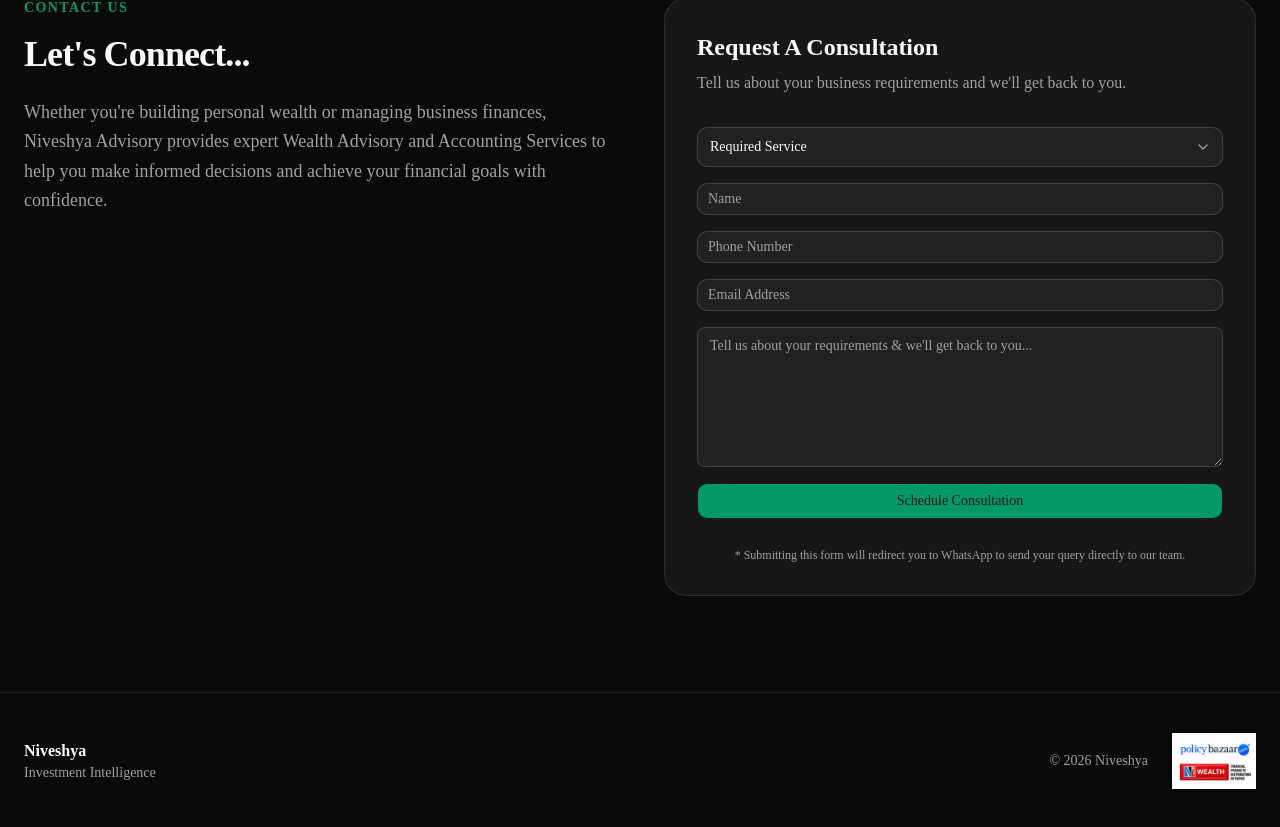
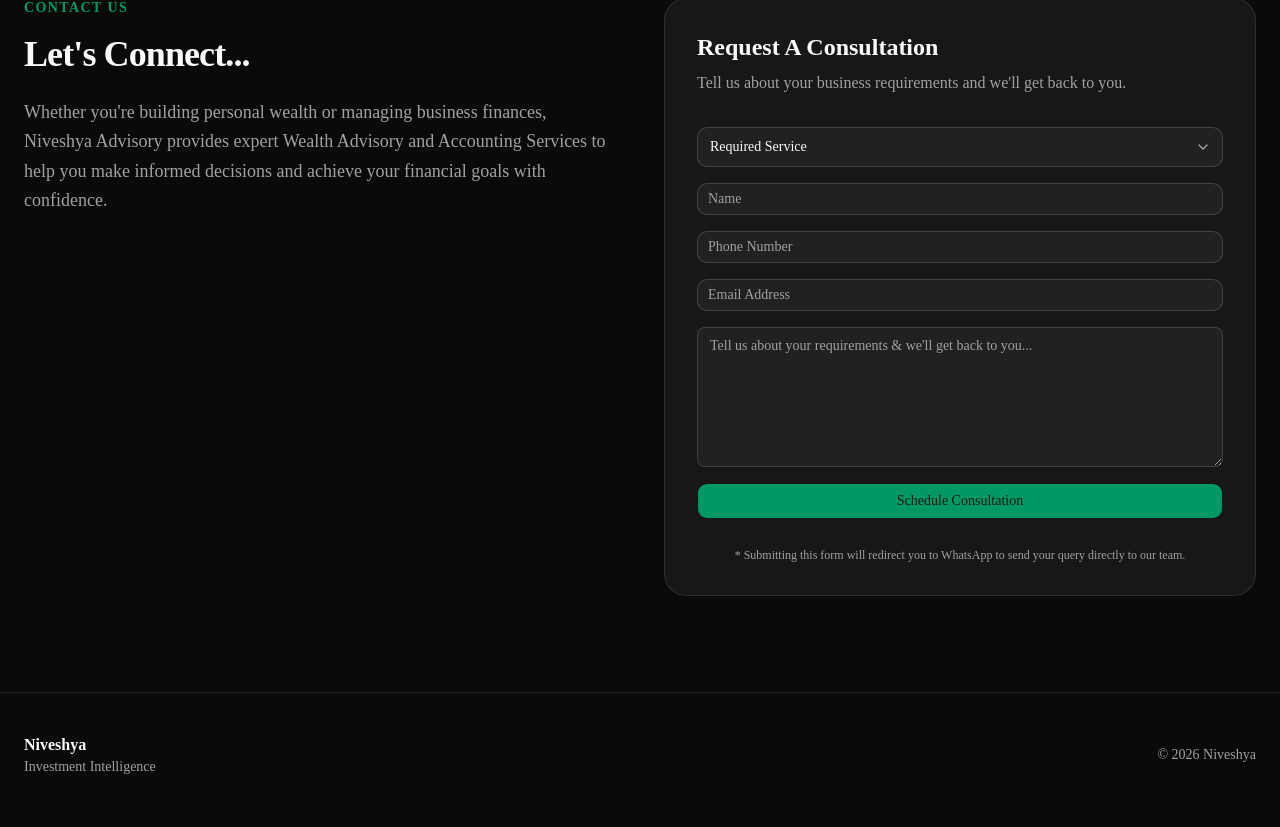
Before and after one commit to habibieebhy/niveshya, a Next.js app: page /accounting in a window 1280 px wide. Shown: the part 3533-4360 px from the top of the page. Built offline with nearby package versions, Linux system fonts and the light colour scheme; no server answers; what drizzle-zod would draw is missing.

Commit message:
looks good3

```diff
--- a/components/footer/Footer.tsx
+++ b/components/footer/Footer.tsx
@@ -1,6 +1,15 @@
+"use client";
+
+import { usePathname } from "next/navigation";
+
 export default function Footer() {
+  const pathname = usePathname();
+
+  // This will be true ONLY on the wealth page
+  const isWealthPage = pathname === "/wealth";
+
   return (
-    <footer className="border-t py-10">
+    <footer className="border-t py-10 relative z-10 bg-background">
       <div className="mx-auto flex max-w-7xl items-center justify-between px-6">
 
         <div>
@@ -18,11 +27,14 @@ export default function Footer() {
             © 2026 Niveshya
           </p>
 
-          <img
-            src="/footer.png"
-            alt="Footer Logo"
-            className="h-14 w-auto object-contain drop-shadow-md transition-transform duration-300 hover:scale-105"
-          />
+          {/* Only render the image if we are on the wealth page */}
+          {isWealthPage && (
+            <img
+              src="/footer.png"
+              alt="Partner Logos"
+              className="h-14 w-auto object-contain drop-shadow-md transition-transform duration-300 hover:scale-105"
+            />
+          )}
         </div>
 
       </div>
```
